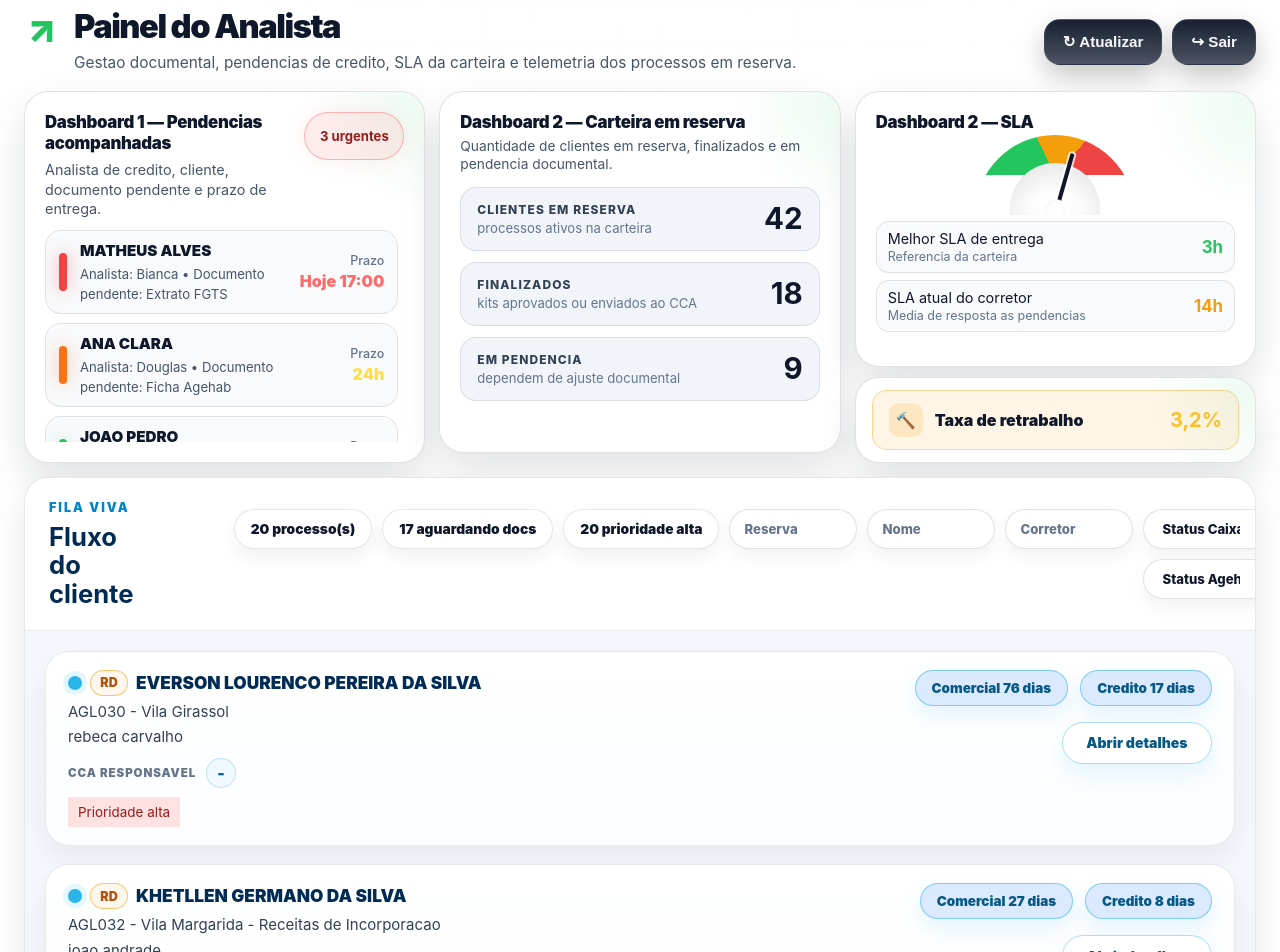
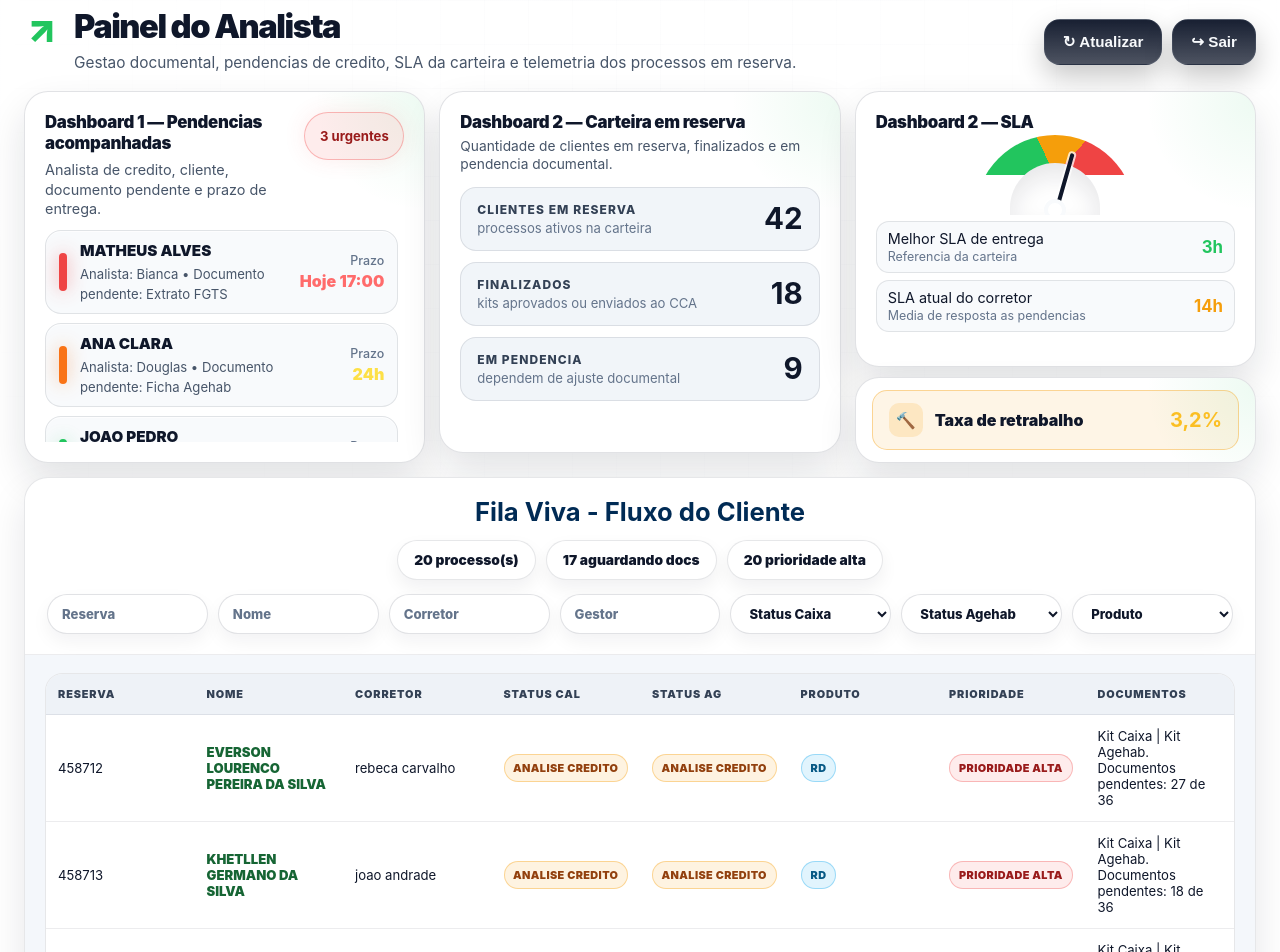
Before and after one commit to catsandygo-design/MAQ2-CREDITO, a Next.js app: page /app/analista in a window 1280 px wide. Shown: the top 952 px of the page. Built offline with nearby package versions, Linux system fonts and the light colour scheme.

Commit message:
tentativa de subir o deplory

```diff
--- a/src/app/app/analista/page.tsx
+++ b/src/app/app/analista/page.tsx
@@ -98,35 +98,34 @@ const resumoCarteira = [
 ];
 
 export default function AppAnalistaPage() {
-  const [detalhesAbertos, setDetalhesAbertos] = useState<string[]>([]);
   const [filtros, setFiltros] = useState({
     reserva: '',
     nome: '',
     corretor: '',
+    gestor: '',
     caixa: '',
     agehab: '',
+    produto: '',
   });
-
-  const alternarDetalhe = (id: string) => {
-    setDetalhesAbertos((abertos) => (
-      abertos.includes(id) ? abertos.filter((item) => item !== id) : [...abertos, id]
-    ));
-  };
 
   const filaFiltrada = useMemo(() => {
     const normalizar = (valor: string) => valor.trim().toLowerCase();
     const reserva = normalizar(filtros.reserva);
     const nome = normalizar(filtros.nome);
     const corretor = normalizar(filtros.corretor);
+    const gestor = normalizar(filtros.gestor);
     const caixa = normalizar(filtros.caixa);
     const agehab = normalizar(filtros.agehab);
+    const produto = normalizar(filtros.produto);
 
     return filaViva.filter((cliente) => (
       (!reserva || cliente.id.toLowerCase().includes(reserva)) &&
       (!nome || cliente.cliente.toLowerCase().includes(nome)) &&
       (!corretor || cliente.corretor.toLowerCase().includes(corretor)) &&
+      (!gestor || cliente.cca.toLowerCase().includes(gestor)) &&
       (!caixa || cliente.caixa.toLowerCase() === caixa) &&
-      (!agehab || cliente.agehab.toLowerCase() === agehab)
+      (!agehab || cliente.agehab.toLowerCase() === agehab) &&
+      (!produto || cliente.produto.toLowerCase() === produto)
     ));
   }, [filtros]);
 
@@ -218,14 +217,15 @@ export default function AppAnalistaPage() {
 
       <section className="analyst-live-board">
         <header className="analyst-live-head">
-          <div>
-            <span>Fila viva</span>
-            <h2>Fluxo do cliente</h2>
+          <div className="analyst-live-title">
+            <h2>Fila Viva - Fluxo do Cliente</h2>
           </div>
-          <div className="analyst-live-actions analyst-live-filters">
+          <div className="analyst-live-summary">
             <strong>20 processo(s)</strong>
             <strong>17 aguardando docs</strong>
             <strong>20 prioridade alta</strong>
+          </div>
+          <div className="analyst-live-filters">
             <input
               value={filtros.reserva}
               onChange={(event) => setFiltros((atual) => ({ ...atual, reserva: event.target.value }))}
@@ -240,6 +240,11 @@ export default function AppAnalistaPage() {
               value={filtros.corretor}
               onChange={(event) => setFiltros((atual) => ({ ...atual, corretor: event.target.value }))}
               placeholder="Corretor"
+            />
+            <input
+              value={filtros.gestor}
+              onChange={(event) => setFiltros((atual) => ({ ...atual, gestor: event.target.value }))}
+              placeholder="Gestor"
             />
             <select
               value={filtros.caixa}
@@ -257,116 +262,46 @@ export default function AppAnalistaPage() {
               <option value="">Status Agehab</option>
               <option value="analise credito">Analise Credito</option>
             </select>
+            <select
+              value={filtros.produto}
+              onChange={(event) => setFiltros((atual) => ({ ...atual, produto: event.target.value }))}
+              aria-label="Produto"
+            >
+              <option value="">Produto</option>
+              <option value="rd">RD</option>
+            </select>
           </div>
         </header>
 
-        <div className="analyst-live-list">
-          {filaFiltrada.map((cliente) => {
-            const detalheAberto = detalhesAbertos.includes(cliente.id);
-
-            return (
-            <article className={`analyst-live-card ${detalheAberto ? 'is-open' : ''}`} key={cliente.id}>
-              <div className="analyst-live-main">
-                <div className="analyst-client-title">
-                  <i />
-                  <b>{cliente.produto}</b>
-                  <h3>{cliente.cliente}</h3>
-                </div>
-                <p>{cliente.empreendimento}</p>
-                <p>{cliente.corretor}</p>
-                <div className="analyst-cca-line">
-                  <span>CCA responsavel</span>
-                  <em>{cliente.cca}</em>
-                </div>
-                <small>{cliente.prioridade}</small>
-              </div>
-
-              <div className="analyst-live-status">
-                <div>
-                  <span>Comercial {cliente.comercial}</span>
-                  <span>Credito {cliente.credito}</span>
-                </div>
-                <button type="button" onClick={() => alternarDetalhe(cliente.id)}>
-                  {detalheAberto ? 'Fechar detalhes' : 'Abrir detalhes'}
-                </button>
-              </div>
-
-              {detalheAberto && (
-                <div className="analyst-detail-panel">
-                  <div className="analyst-detail-grid">
-                    <section className="analyst-detail-box">
-                      <span>Panorama</span>
-                      <h4>{cliente.panorama}</h4>
-                      <p>{cliente.resumo}</p>
-                      <div className="analyst-detail-tags">
-                        <b>Aging {cliente.aging}</b>
-                        <b className="danger">SLA CCA {cliente.slaCca}</b>
-                      </div>
-                    </section>
-
-                    <section className="analyst-detail-box analyst-next-action">
-                      <span>Proxima acao</span>
-                      <h4>Atuar em Caixa: Analise Credito</h4>
-                      <p>Caixa: Analise Credito</p>
-                      <p>Sem observacao registrada</p>
-                    </section>
-                  </div>
-
-                  <section className="analyst-stage-card">
-                    <div className="analyst-stage-head">
-                      <b>Kit Caixa</b>
-                      <strong>Em Analise Credito</strong>
-                    </div>
-                    <div className="analyst-stage-line kit-caixa">
-                      {['Reserva', 'Em Analise Credito', 'Emitindo Formularios', 'Formularios Em Assinatura', 'Formularios Assinados', 'Finalizado'].map((etapa, index) => (
-                        <div className={index === 1 ? 'current' : index === 0 ? 'done' : ''} key={etapa}>
-                          <i />
-                          <span>{etapa}</span>
-                        </div>
-                      ))}
-                    </div>
-                  </section>
-
-                  <section className="analyst-stage-card analyst-repasse">
-                    <div className="analyst-stage-head">
-                      <b>Kit Agehab</b>
-                      <strong>Em Analise Credito</strong>
-                    </div>
-                    <div className="analyst-stage-line kit-agehab">
-                      {['Reserva', 'Em Analise Credito', 'Ficha emitida', 'Ficha Recebida', 'Em Validacao Agehab', 'Agehab Validada'].map((etapa, index) => (
-                        <div className={index === 1 ? 'current' : index === 0 ? 'done' : ''} key={etapa}>
-                          <i />
-                          <span>{etapa}</span>
-                        </div>
-                      ))}
-                    </div>
-                  </section>
-
-                  <div className="analyst-detail-bottom">
-                    {[
-                      ['Caixa', cliente.caixa],
-                      ['Agehab', cliente.agehab],
-                      ['Sinal', cliente.sinal],
-                      ['Fiador', cliente.fiador],
-                      ['SLA CCA', cliente.slaCca],
-                    ].map(([label, value]) => (
-                      <section className="analyst-mini-card" key={label}>
-                        <span>{label}</span>
-                        <b>{value}</b>
-                      </section>
-                    ))}
-                    <section className="analyst-pendency-card">
-                      <h4>Pendencias mapeadas</h4>
-                      {cliente.pendencias.map((pendencia) => (
-                        <p key={pendencia}>{pendencia}</p>
-                      ))}
-                    </section>
-                  </div>
-                </div>
-              )}
-            </article>
-          );
-          })}
+        <div className="analyst-live-table-wrap">
+          <table className="analyst-live-table">
+            <thead>
+              <tr>
+                <th>Reserva</th>
+                <th>Nome</th>
+                <th>Corretor</th>
+                <th>Status Cal</th>
+                <th>Status Ag</th>
+                <th>Produto</th>
+                <th>Prioridade</th>
+                <th>Documentos</th>
+              </tr>
+            </thead>
+            <tbody>
+              {filaFiltrada.map((cliente) => (
+                <tr key={cliente.id}>
+                  <td>{cliente.id}</td>
+                  <td><strong>{cliente.cliente}</strong></td>
+                  <td>{cliente.corretor}</td>
+                  <td><span className="analyst-table-pill warn">{cliente.caixa}</span></td>
+                  <td><span className="analyst-table-pill warn">{cliente.agehab}</span></td>
+                  <td><span className="analyst-table-pill info">{cliente.produto}</span></td>
+                  <td><span className="analyst-table-pill danger">{cliente.prioridade}</span></td>
+                  <td>{cliente.resumo}</td>
+                </tr>
+              ))}
+            </tbody>
+          </table>
         </div>
       </section>
     </main>
--- a/src/app/globals.css
+++ b/src/app/globals.css
@@ -307,19 +307,33 @@ body,
 @media (max-width:900px) { .analyst-review-hero,.analyst-review-head { flex-direction:column; } .analyst-review-kpis,.analyst-review-card { grid-template-columns:1fr; } .analyst-review-action { justify-items:start; } }
 
 .analyst-live-board { position:relative; z-index:1; width:min(100%,1760px); margin:14px auto 0; border:1px solid rgba(15,23,42,.10); border-radius:24px; background:#ffffff; box-shadow:0 18px 38px rgba(15,23,42,.10); color:#0f172a; overflow:hidden; }
-.analyst-live-head { display:flex; align-items:center; justify-content:space-between; gap:18px; padding:22px 24px; border-bottom:1px solid rgba(15,23,42,.08); }
+.analyst-live-head { display:grid; grid-template-columns:1fr; gap:14px; padding:20px 22px; border-bottom:1px solid rgba(15,23,42,.08); }
+.analyst-live-title { text-align:center; }
 .analyst-live-head span { display:block; color:#0284c7; text-transform:uppercase; letter-spacing:.16em; font-size:.78rem; font-weight:950; margin-bottom:8px; }
 .analyst-live-head h2 { margin:0; color:#002b55; font-size:1.6rem; line-height:1.1; font-weight:650; }
 .analyst-live-head p { margin:10px 0 0; color:#334155; font-size:.94rem; }
-.analyst-live-actions { display:flex; flex-wrap:wrap; align-items:center; justify-content:flex-end; gap:10px; flex:0 0 auto; }
-.analyst-live-actions strong,.analyst-live-actions button { min-height:40px; display:inline-flex; align-items:center; justify-content:center; border:1px solid rgba(15,23,42,.10); border-radius:999px; background:#ffffff; color:#0f172a; padding:0 16px; font-size:.86rem; font-weight:900; box-shadow:0 8px 18px rgba(15,23,42,.06); }
+.analyst-live-actions,
+.analyst-live-summary { display:flex; flex-wrap:wrap; align-items:center; justify-content:center; gap:10px; flex:0 0 auto; }
+.analyst-live-actions strong,.analyst-live-actions button,
+.analyst-live-summary strong { min-height:40px; display:inline-flex; align-items:center; justify-content:center; border:1px solid rgba(15,23,42,.10); border-radius:999px; background:#ffffff; color:#0f172a; padding:0 16px; font-size:.86rem; font-weight:900; box-shadow:0 8px 18px rgba(15,23,42,.06); }
 .analyst-live-actions button { cursor:pointer; font:inherit; font-weight:900; }
-.analyst-live-filters { max-width:1120px; }
+.analyst-live-filters { display:grid; grid-template-columns:repeat(7, minmax(0, 1fr)); gap:10px; width:100%; }
 .analyst-live-filters input,
-.analyst-live-filters select { min-height:40px; width:clamp(118px, 10vw, 170px); border:1px solid rgba(15,23,42,.12); border-radius:999px; background:#ffffff; color:#0f172a; padding:0 14px; font:inherit; font-size:.82rem; font-weight:800; outline:none; box-shadow:0 8px 18px rgba(15,23,42,.05); }
+.analyst-live-filters select { min-height:40px; width:100%; min-width:0; border:1px solid rgba(15,23,42,.12); border-radius:999px; background:#ffffff; color:#0f172a; padding:0 14px; font:inherit; font-size:.82rem; font-weight:800; outline:none; box-shadow:0 8px 18px rgba(15,23,42,.05); }
 .analyst-live-filters input::placeholder { color:#64748b; opacity:1; }
 .analyst-live-filters input:focus,
 .analyst-live-filters select:focus { border-color:rgba(14,165,233,.55); box-shadow:0 0 0 3px rgba(14,165,233,.12); }
+.analyst-live-table-wrap { padding:18px 20px 20px; background:#f4f7fb; overflow-x:hidden; }
+.analyst-live-table { width:100%; border-collapse:separate; border-spacing:0; table-layout:fixed; border:1px solid rgba(15,23,42,.10); border-radius:18px; overflow:hidden; background:#ffffff; font-size:.82rem; }
+.analyst-live-table th,
+.analyst-live-table td { padding:13px 12px; text-align:left; vertical-align:middle; border-bottom:1px solid rgba(15,23,42,.08); color:#0f172a; overflow:hidden; text-overflow:ellipsis; }
+.analyst-live-table th { background:#eef2f7; color:#334155; text-transform:uppercase; letter-spacing:.08em; font-size:.68rem; font-weight:950; }
+.analyst-live-table tr:last-child td { border-bottom:0; }
+.analyst-live-table td strong { color:#166534; font-weight:950; }
+.analyst-table-pill { display:inline-flex; max-width:100%; align-items:center; justify-content:center; min-height:28px; padding:0 9px; border-radius:999px; border:1px solid rgba(15,23,42,.10); font-size:.68rem; font-weight:900; text-transform:uppercase; letter-spacing:.035em; white-space:nowrap; }
+.analyst-table-pill.warn { background:rgba(245,158,11,.12); border-color:rgba(245,158,11,.36); color:#92400e; }
+.analyst-table-pill.info { background:rgba(14,165,233,.12); border-color:rgba(14,165,233,.34); color:#075985; }
+.analyst-table-pill.danger { background:rgba(239,68,68,.10); border-color:rgba(239,68,68,.32); color:#991b1b; }
 .analyst-live-list { display:grid; gap:18px; padding:20px; background:#f4f7fb; }
 .analyst-live-card { display:grid; grid-template-columns:minmax(0,1fr) auto; align-items:start; gap:18px; min-height:176px; border:1px solid rgba(15,23,42,.09); border-radius:24px; background:linear-gradient(180deg,#ffffff 0%,#fbfdff 100%); padding:18px 22px; box-shadow:0 12px 26px rgba(15,23,42,.06); }
 .analyst-live-main { min-width:0; display:grid; gap:7px; }
@@ -368,8 +382,8 @@ body,
 .analyst-pendency-card { padding:14px 16px; }
 .analyst-pendency-card h4 { margin:0 0 10px; color:#020617; font-size:1rem; font-weight:650; }
 .analyst-pendency-card p { margin:0 0 7px; color:#334155; font-size:.9rem; }
-@media (max-width:1100px) { .analyst-live-head,.analyst-live-card,.analyst-live-card.is-open,.analyst-detail-grid,.analyst-detail-bottom { grid-template-columns:1fr; } .analyst-live-head { flex-direction:column; align-items:flex-start; } .analyst-live-actions,.analyst-live-status,.analyst-live-status div { justify-content:flex-start; justify-items:start; } .analyst-live-status { min-width:0; } .analyst-stage-line.kit-caixa,.analyst-stage-line.kit-agehab { grid-template-columns:repeat(3,minmax(0,1fr)); row-gap:18px; } }
-@media (max-width:680px) { .analyst-live-head,.analyst-live-list,.analyst-live-card { padding:16px; } .analyst-client-title { flex-wrap:wrap; } .analyst-live-actions strong,.analyst-live-actions button,.analyst-live-status span,.analyst-live-status button { width:100%; } .analyst-live-status div { width:100%; } .analyst-stage-line,.analyst-stage-line.kit-caixa,.analyst-stage-line.kit-agehab { grid-template-columns:1fr 1fr; padding-inline:4px; } .analyst-stage-line::before { display:none; } .analyst-stage-line span { white-space:normal; } }
+@media (max-width:1100px) { .analyst-live-head,.analyst-live-card,.analyst-live-card.is-open,.analyst-detail-grid,.analyst-detail-bottom { grid-template-columns:1fr; } .analyst-live-filters { grid-template-columns:repeat(3, minmax(0, 1fr)); } .analyst-live-actions,.analyst-live-status,.analyst-live-status div { justify-content:flex-start; justify-items:start; } .analyst-live-status { min-width:0; } .analyst-stage-line.kit-caixa,.analyst-stage-line.kit-agehab { grid-template-columns:repeat(3,minmax(0,1fr)); row-gap:18px; } }
+@media (max-width:680px) { .analyst-live-head,.analyst-live-list,.analyst-live-card { padding:16px; } .analyst-live-filters { grid-template-columns:1fr; } .analyst-live-summary strong { width:100%; } .analyst-client-title { flex-wrap:wrap; } .analyst-live-actions strong,.analyst-live-actions button,.analyst-live-status span,.analyst-live-status button { width:100%; } .analyst-live-status div { width:100%; } .analyst-stage-line,.analyst-stage-line.kit-caixa,.analyst-stage-line.kit-agehab { grid-template-columns:1fr 1fr; padding-inline:4px; } .analyst-stage-line::before { display:none; } .analyst-stage-line span { white-space:normal; } }
 
 .analista-page { min-height:100vh; padding:22px clamp(14px,2.4vw,34px) 38px; background:linear-gradient(180deg,#ffffff 0%,#f4f7fb 100%); color:#0f172a; }
 .analista-hero { display:flex; align-items:flex-start; justify-content:space-between; gap:18px; width:min(100%,1760px); margin:0 auto 14px; }
```
